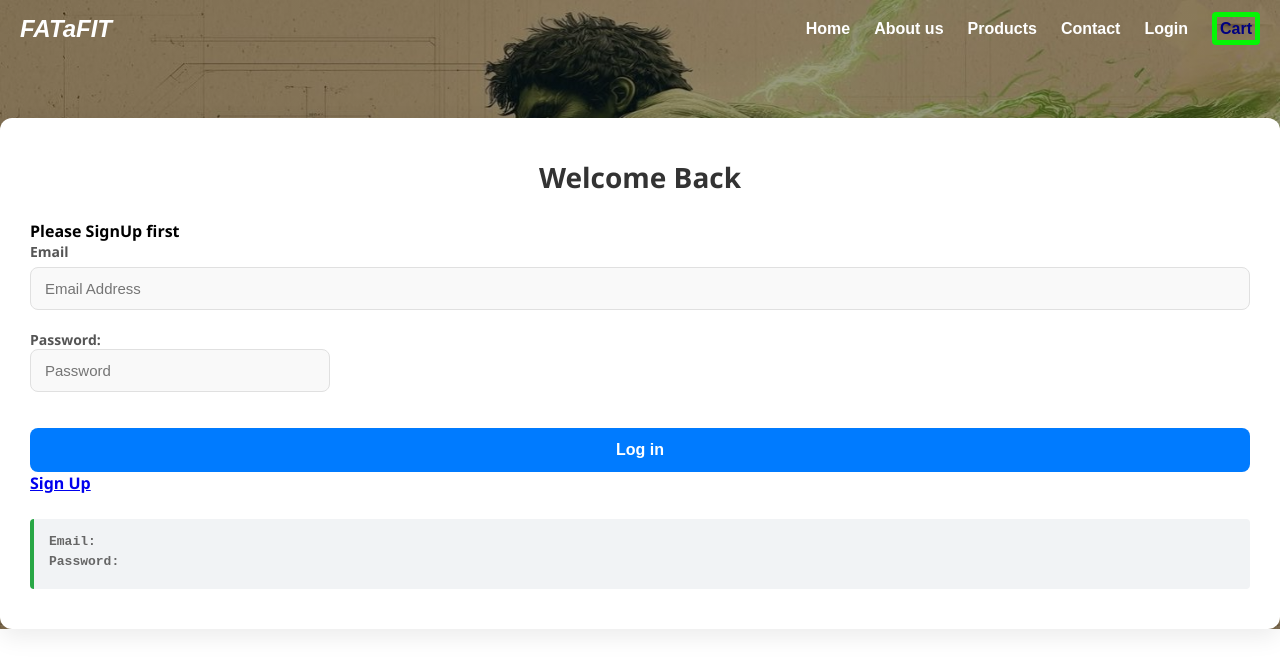
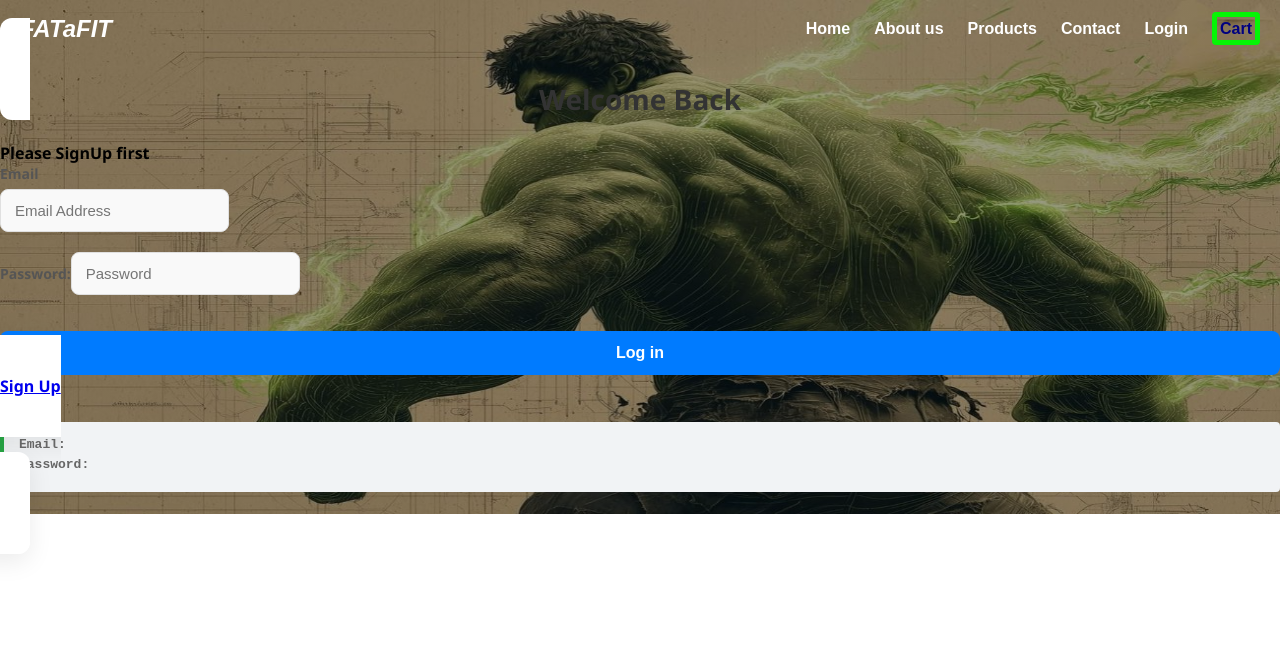
Before and after one commit to HaroonKhan-ai/fitness-studio, a React app in the folder frontend/: page /login in a window 1280 px wide. Shown: the top 670 px of the page. Built offline with nearby package versions, Linux system fonts and the light colour scheme; the HTML template or start-up script is replaced by a standard one.

Commit message:
Change login container display to inline

```diff
--- a/frontend/src/components/login.css
+++ b/frontend/src/components/login.css
@@ -1,5 +1,6 @@
 
 .login-container {
+  display:inline;
   margin: 60px auto;
   padding: 40px 30px;
   background-color: #ffffff;
@@ -35,7 +36,6 @@
 }
 
 .input-group input {
-  width: 100%;
   padding: 12px 14px;
   font-size: 15px;
   border: 1.5px solid #e0e0e0;
```
